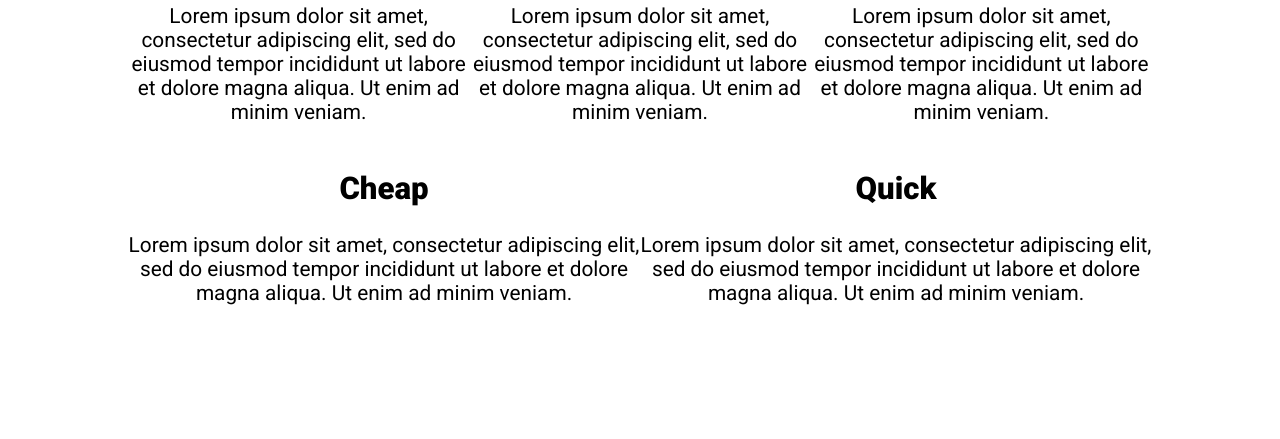
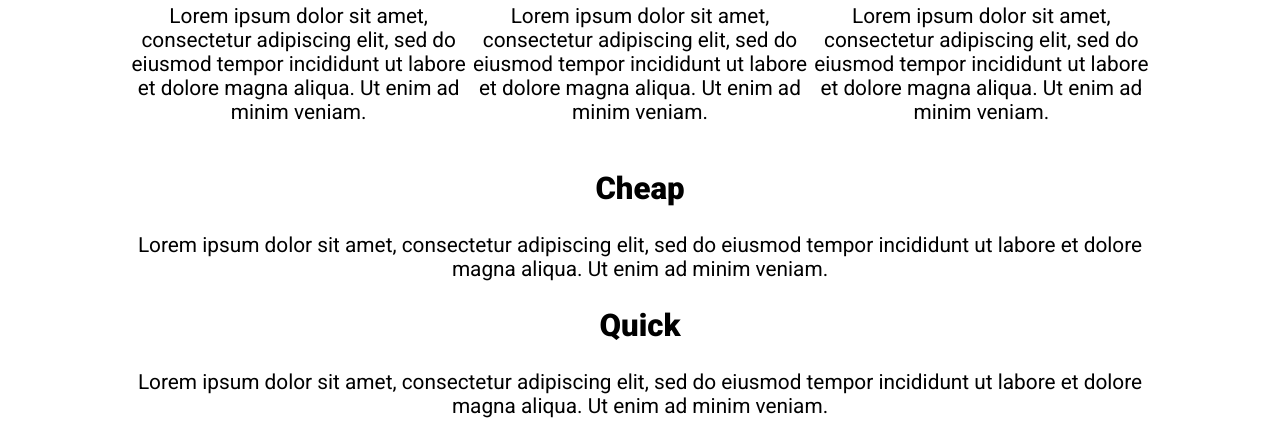
Before and after one commit to meniland/some, a plain HTML site: page index.html in a window 1280 px wide. Shown: the part 653-1092 px from the top of the page. Before the commit the page ends 979 px from the top, so only its background shows below. Drawn offline with Linux system fonts and the light colour scheme.

Commit message:
delete anpty lines

```diff
--- a/style.css
+++ b/style.css
@@ -43,18 +43,12 @@ h1 {
 .row {
     /* display: flex => flex container */
     display: flex;
-
     /* can't use yet */
     /* gap: 100px; */
-
 }
 
 .row h2{
     color: crimson;
-}
-
-.row2 {
-   display: flex;
 }
 
 .col {
```
